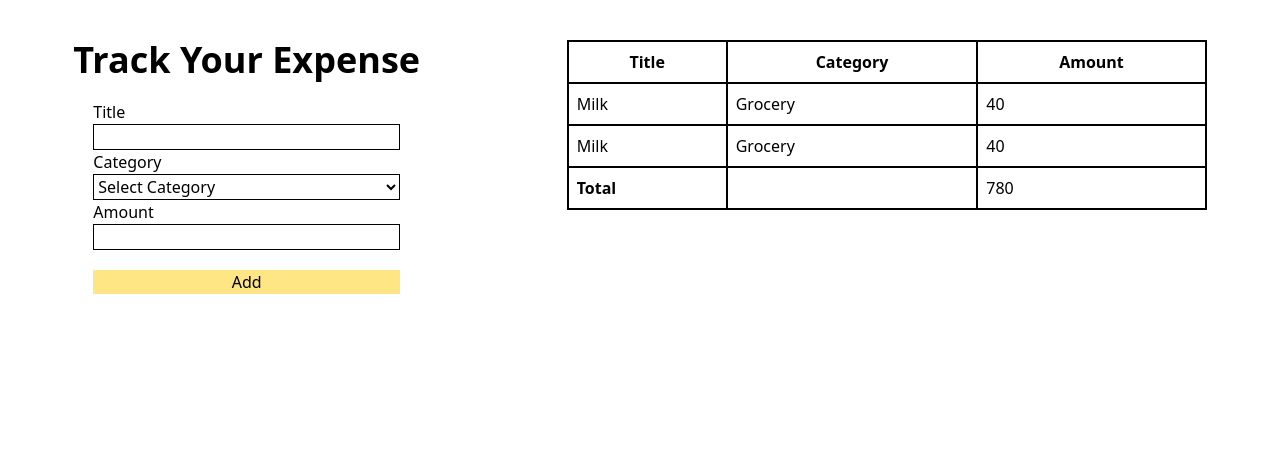
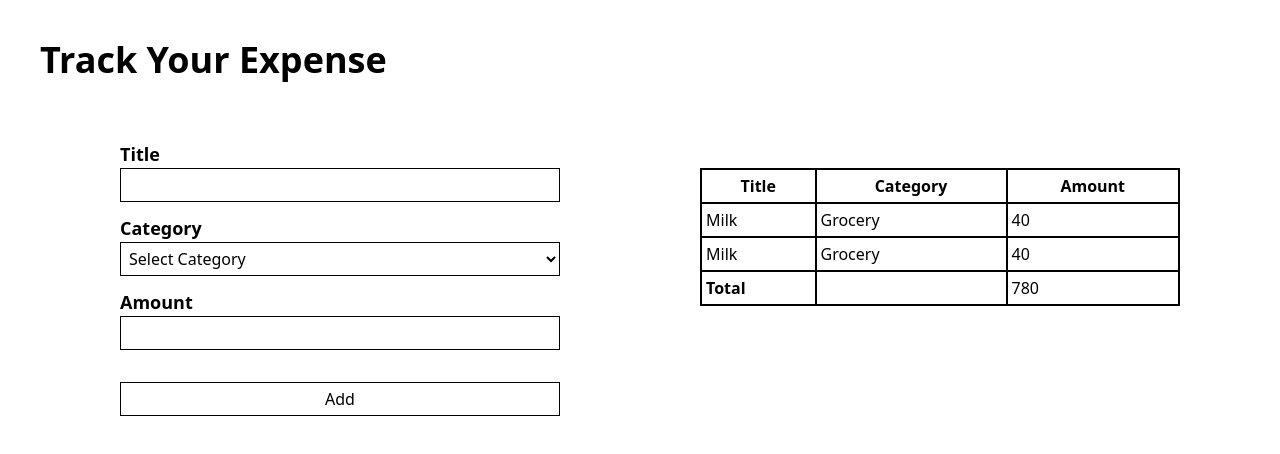
Before and after one commit to 11saim/React-Projects, a React (Vite) app in the folder Expense Tracker/: page / in a window 1280 px wide. Shown: the top 454 px of the page. Built offline with nearby package versions, Linux system fonts and the light colour scheme.

Commit message:
Form and Table Redesigned

```diff
--- a/Expense Tracker/src/App.jsx
+++ b/Expense Tracker/src/App.jsx
@@ -4,9 +4,12 @@ import ExpenseTable from "./components/ExpenseTable";
 
 function App() {
   return (
-    <div className="flex items-start justify-around py-10">
-      <ExpenseForm />
-      <ExpenseTable />
+    <div className="p-10">
+      <h1 className="text-4xl font-bold">Track Your Expense</h1>
+      <div className="flex items-start justify-around mt-10">
+        <ExpenseForm />
+        <ExpenseTable />
+      </div>
     </div>
   );
 }
--- a/Expense Tracker/src/components/ExpenseForm.jsx
+++ b/Expense Tracker/src/components/ExpenseForm.jsx
@@ -2,21 +2,20 @@ import React from "react";
 
 export default function ExpenseForm() {
   return (
-    <div className="flex flex-col">
-      <h1 className="text-4xl font-bold">Track Your Expense</h1>
-      <form className="m-5">
+    <div className="flex flex-col w-[40%]">
+      <form className="m-5 flex flex-col space-y-3">
         <label htmlFor="title">
-          <h3 className="">Title</h3>
+          <h3 className="text-lg font-bold">Title</h3>
           <input
-            className="border w-full outline-0 pl-2"
+            className="border w-full outline-0 p-1"
             type="text"
             id="title"
           />
         </label>
         <label htmlFor="category">
-          <h3 className="">Category</h3>
+          <h3 className="text-lg font-bold">Category</h3>
           <select
-            className="border w-full outline-0"
+            className="border w-full outline-0 p-1"
             name="category"
             id="category"
           >
@@ -29,15 +28,15 @@ export default function ExpenseForm() {
           </select>
         </label>
         <label htmlFor="amount">
-          <h3>Amount</h3>
+          <h3 className="text-lg font-bold">Amount</h3>
           <input
-            className="border w-full outline-0 pl-2"
+            className="border w-full outline-0 p-1"
             type="number"
             id="amount"
           />
         </label>
+        <button className="mt-5 border w-full p-1 cursor-pointer">Add</button>
       </form>
-      <button className="bg-amber-200 mx-5">Add</button>
     </div>
   );
 }
--- a/Expense Tracker/src/components/ExpenseTable.jsx
+++ b/Expense Tracker/src/components/ExpenseTable.jsx
@@ -2,31 +2,31 @@ import React from "react";
 
 export default function ExpenseTable() {
   return (
-    <table className="border-2 border-collapse w-[50%]">
+    <table className="border-2 border-collapse w-[40%] mt-12">
       <thead>
         <tr>
-          <th className="border-2 p-2">Title </th>
-          <th className="border-2 p-2">Category</th>
-          <th className="border-2 p-2">Amount</th>
+          <th className="border-2 p-1">Title </th>
+          <th className="border-2 p-1">Category</th>
+          <th className="border-2 p-1">Amount</th>
         </tr>
       </thead>
       <tbody>
         <tr>
-          <td className="border-2 p-2">Milk</td>
-          <td className="border-2 p-2">Grocery</td>
-          <td className="border-2 p-2">40</td>
+          <td className="border-2 p-1">Milk</td>
+          <td className="border-2 p-1">Grocery</td>
+          <td className="border-2 p-1">40</td>
         </tr>
         <tr>
-          <td className="border-2 p-2">Milk</td>
-          <td className="border-2 p-2">Grocery</td>
-          <td className="border-2 p-2">40</td>
+          <td className="border-2 p-1">Milk</td>
+          <td className="border-2 p-1">Grocery</td>
+          <td className="border-2 p-1">40</td>
         </tr>
       </tbody>
       <tfoot>
         <tr>
-          <td className="border-2 p-2 font-bold">Total</td>
+          <td className="border-2 p-1 font-bold">Total</td>
           <td></td>
-          <td className="border-2 p-2">780</td>
+          <td className="border-2 p-1">780</td>
         </tr>
       </tfoot>
     </table>
```
